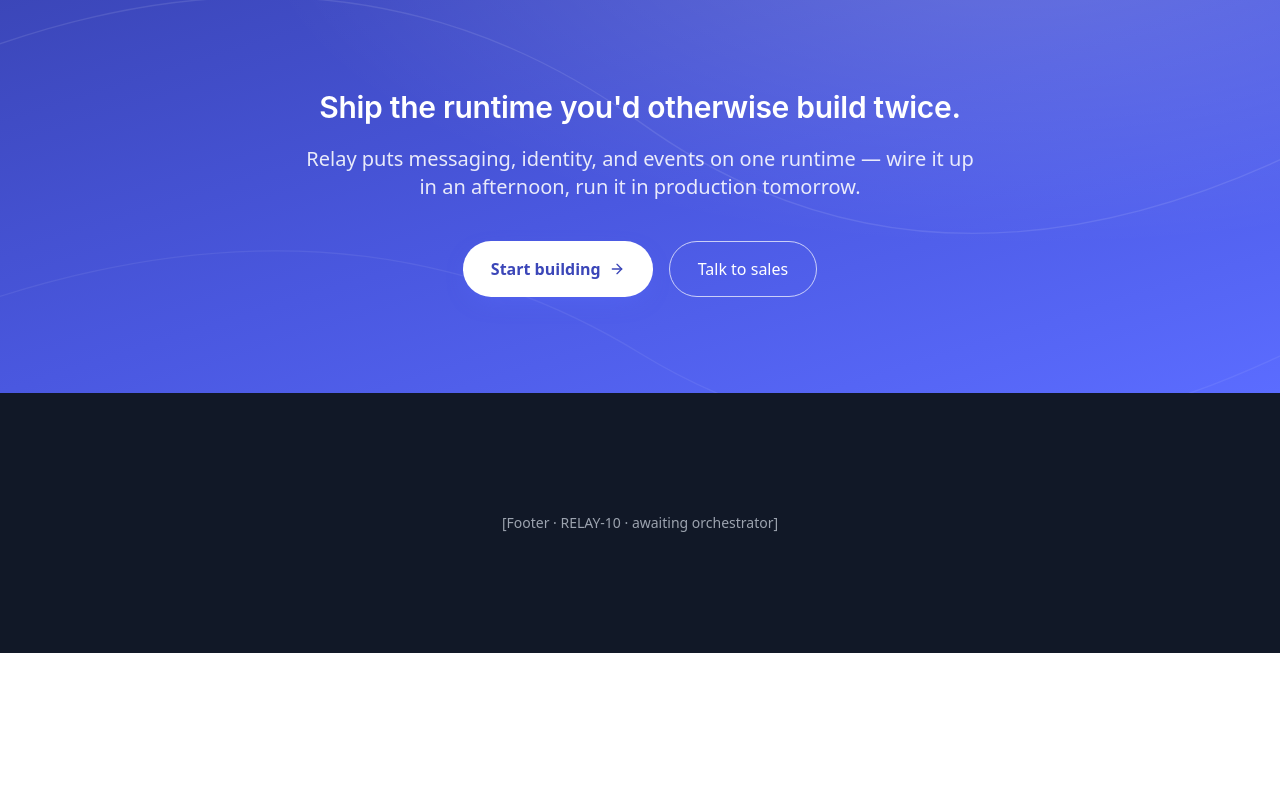
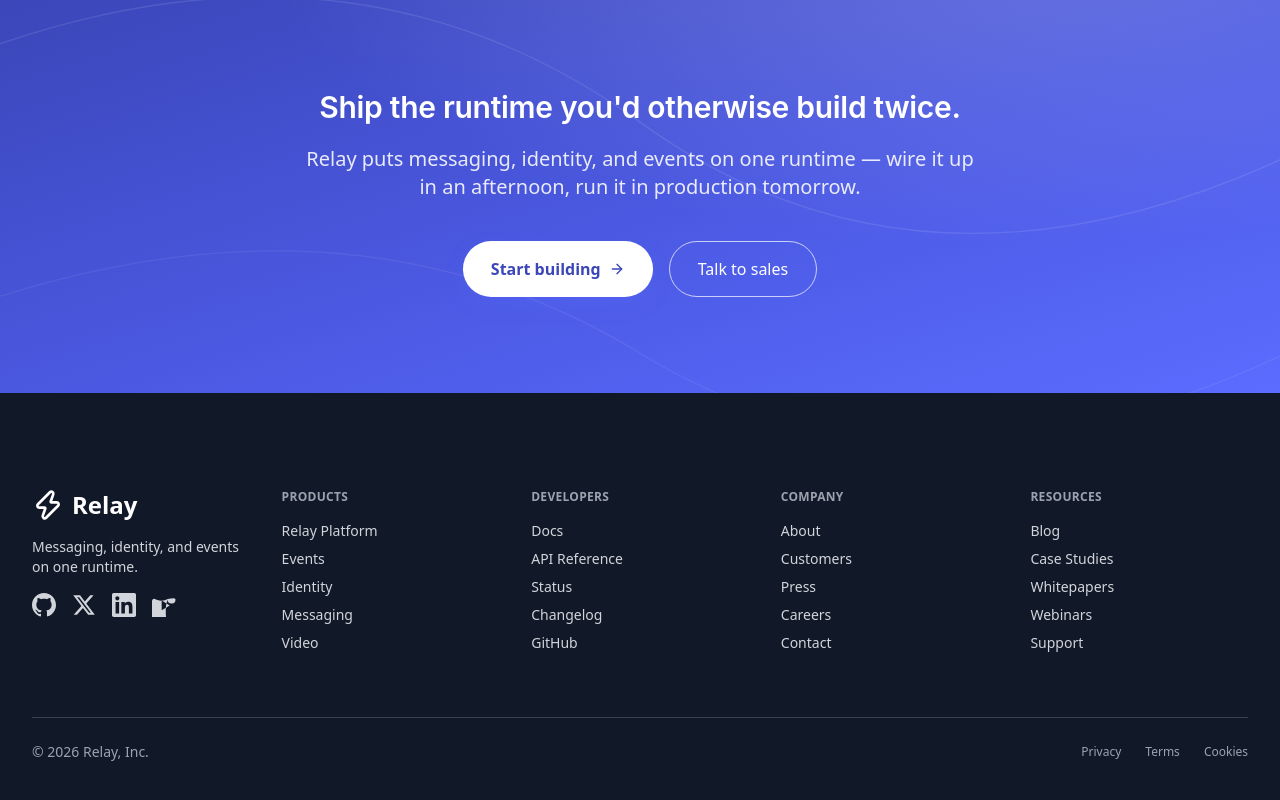
Before and after one commit to 5whsdyqd88-art/template, a Next.js app: page / in a window 1280 px wide. Shown: the part 2270-3070 px from the top of the page. Before the commit the page ends 2923 px from the top, so only its background shows below. Built offline with nearby package versions, Linux system fonts and the light colour scheme.

Commit message:
fix(footer): implement component with 4-col layout and bottom bar

```diff
--- a/components/relay/Footer.tsx
+++ b/components/relay/Footer.tsx
@@ -1,7 +1,160 @@
+"use client";
+
+import { footerContent } from "@/content/relay/footer";
+import { Zap } from "lucide-react";
+import { motion, useReducedMotion } from "framer-motion";
+
+const socialPaths: Record<string, string> = {
+  GitHub: "M12 0C5.37 0 0 5.37 0 12c0 5.31 3.435 9.795 8.205 11.385.6.105.825-.255.825-.57 0-.285-.015-1.04-.015-2.04-3.338.72-4.042-1.61-4.042-1.61-.546-1.385-1.335-1.755-1.335-1.755-1.087-.745.083-.73.083-.73 1.205.085 1.838 1.235 1.838 1.235 1.07 1.835 2.805 1.305 3.495.995.108-.775.418-1.305.762-1.605-2.665-.3-5.466-1.335-5.466-5.93 0-1.31.465-2.38 1.235-3.22-.135-.3-.54-1.525.105-3.175 0 0 1.005-.315 3.3 1.23.96-.27 1.98-.405 3-.405 1.02 0 2.04.135 3 .405 2.295-1.545 3.3-1.23 3.3-1.23.645 1.65.24 2.875.12 3.175.765.84 1.23 1.91 1.23 3.22 0 4.61-2.805 5.625-5.475 5.92.435.375.81 1.095.81 2.22 0 1.605-.015 2.895-.015 3.285 0 .315.225.69.825.57C20.565 21.795 24 17.31 24 12c0-6.63-5.37-12-12-12z",
+  X: "M18.244 2.25h3.308l-7.227 8.26 8.502 11.24H16.17l-5.214-6.817L4.99 21.75H1.68l7.73-8.835L1.254 2.25H8.08l4.713 6.231zm-1.161 17.52h1.833L7.084 4.126H5.117z",
+  LinkedIn: "M20.447 20.452h-3.554v-5.569c0-1.328-.027-3.037-1.852-3.037-1.853 0-2.136 1.445-2.136 2.939v5.667H9.351V9h3.414v1.561h.046c.477-.9 1.637-1.85 3.37-1.85 3.601 0 4.267 2.37 4.267 5.455v6.28zM5.337 7.433c-1.144 0-2.063-.926-2.063-2.065 0-1.138.92-2.063 2.063-2.063 1.14 0 2.064.925 2.064 2.063 0 1.139-.925 2.065-2.064 2.065zm1.782 13.019H3.555V9h3.564v11.452zM22.225 0H1.771C.792 0 0 .774 0 1.729v20.542C0 23.227.792 24 1.771 24h20.451C23.2 24 24 23.227 24 22.271V1.729C24 .774 23.2 0 22.222 0h.003z",
+  YouTube: "M23.498 6.186A3.264 3.264 0 0 0 21.75 5.25c-1.935 0-4.07.34-6.007.758a12.685 12.685 0 0 1-6.568 1.615A12.684 12.684 0 0 1 2.162 5.808 3.263 3.263 0 0 0 .412 6.74C-.589 9.465-1.333 12.716-1.333 16.15v4.975c0 3.434.744 6.686 1.745 9.411 1.748.934 3.883 1.273 5.818 1.273 1.934 0 4.069-.339 5.818-1.273a14.927 14.927 0 0 0 1.746-9.411v-4.975c0-3.434.745-6.685 1.746-9.411A3.264 3.264 0 0 0 23.498 6.186zM9.672 18.306V7.476l8.053 4.915-8.053 4.915z",
+};
+
+function SocialIcon({ name, url }: { name: string; url: string }) {
+  if (name === "Zap") {
+    return (
+      <a href={url} className="text-ink-300 hover:text-white transition-colors" aria-label={name}>
+        <Zap className="w-6 h-6" />
+      </a>
+    );
+  }
+  return (
+    <a href={url} className="text-ink-300 hover:text-white transition-colors" aria-label={name}>
+      <svg className="w-6 h-6" fill="currentColor" viewBox="0 0 24 24" aria-hidden="true">
+        <path d={socialPaths[name] || ""} />
+      </svg>
+    </a>
+  );
+}
+
+function FooterColumn({ title, links }: { title: string; links: { name: string; url: string }[] }) {
+  const shouldReduceMotion = useReducedMotion();
+
+  return (
+    <motion.div
+      initial={{ opacity: 0, y: 20 }}
+      whileInView={{ opacity: 1, y: 0 }}
+      viewport={{ once: true }}
+      transition={{ duration: shouldReduceMotion ? 0 : 0.5 }}
+    >
+      <h3 className="text-xs font-semibold text-ink-400 uppercase tracking-wide mb-4">
+        {title}
+      </h3>
+      <ul className="space-y-2">
+        {links.map((link, index) => (
+          <motion.li
+            key={link.name}
+            initial={{ opacity: 0, y: 20 }}
+            whileInView={{ opacity: 1, y: 0 }}
+            viewport={{ once: true }}
+            transition={{
+              duration: shouldReduceMotion ? 0 : 0.5,
+              delay: shouldReduceMotion ? 0 : index * 0.08,
+            }}
+          >
+            <a
+              href={link.url}
+              className="text-sm text-ink-300 hover:text-white transition-colors"
+            >
+              {link.name}
+            </a>
+          </motion.li>
+        ))}
+      </ul>
+    </motion.div>
+  );
+}
+
+function BrandBlock() {
+  const shouldReduceMotion = useReducedMotion();
+
+  return (
+    <motion.div
+      initial={{ opacity: 0, y: 20 }}
+      whileInView={{ opacity: 1, y: 0 }}
+      viewport={{ once: true }}
+      transition={{ duration: shouldReduceMotion ? 0 : 0.5 }}
+      className="flex flex-col items-start"
+    >
+      <div className="flex items-center gap-2 mb-4">
+        <Zap className="w-8 h-8 text-white" />
+        <span className="text-2xl font-semibold text-white">Relay</span>
+      </div>
+      <p className="text-sm text-ink-300 mb-4">{footerContent.tagline}</p>
+      <div className="flex gap-4">
+        {footerContent.social.map((social) => (
+          <SocialIcon
+            key={social.name}
+            name={social.name}
+            url={social.url}
+          />
+        ))}
+      </div>
+    </motion.div>
+  );
+}
+
+function BottomBar() {
+  const shouldReduceMotion = useReducedMotion();
+
+  return (
+    <motion.div
+      initial={{ opacity: 0, y: 20 }}
+      whileInView={{ opacity: 1, y: 0 }}
+      viewport={{ once: true }}
+      transition={{ duration: shouldReduceMotion ? 0 : 0.5 }}
+      className="mt-16 pt-6 border-t border-ink-700"
+    >
+      <div className="flex flex-col md:flex-row justify-between items-center gap-4">
+        <p className="text-sm text-ink-400">{footerContent.copyright}</p>
+        <div className="flex gap-6">
+          {footerContent.bottomLinks.map((link, index) => (
+            <motion.a
+              key={link.name}
+              href={link.url}
+              initial={{ opacity: 0, y: 20 }}
+              whileInView={{ opacity: 1, y: 0 }}
+              viewport={{ once: true }}
+              transition={{
+                duration: shouldReduceMotion ? 0 : 0.5,
+                delay: shouldReduceMotion ? 0 : index * 0.08,
+              }}
+              className="text-xs text-ink-400 hover:text-white transition-colors"
+            >
+              {link.name}
+            </motion.a>
+          ))}
+        </div>
+      </div>
+    </motion.div>
+  );
+}
+
 export default function Footer() {
+  const shouldReduceMotion = useReducedMotion();
+
   return (
     <footer className="min-h-[260px] flex items-center justify-center text-ink-400 text-sm bg-ink-900 text-ink-300">
-      [Footer · RELAY-10 · awaiting orchestrator]
+      <div className="max-w-7xl px-4 sm:px-6 lg:px-8 py-24">
+        <motion.div
+          initial={{ opacity: 0 }}
+          whileInView={{ opacity: 1 }}
+          viewport={{ once: true }}
+          transition={{ staggerChildren: 0.08 }}
+          className="grid grid-cols-1 md:grid-cols-2 lg:grid-cols-5 gap-x-8 gap-y-12"
+        >
+          <BrandBlock />
+          {footerContent.columns.map((column) => (
+            <FooterColumn
+              key={column.title}
+              title={column.title}
+              links={column.links}
+            />
+          ))}
+        </motion.div>
+        <BottomBar />
+      </div>
     </footer>
   );
 }
--- /dev/null
+++ b/content/relay/footer.ts
@@ -0,0 +1,61 @@
+export const footerContent = {
+  tagline: "Messaging, identity, and events on one runtime.",
+  brand: {
+    name: "Relay",
+    logo: "Zap",
+  },
+  social: [
+    { name: "GitHub", url: "#", label: "GitHub" },
+    { name: "X", url: "#", label: "X" },
+    { name: "LinkedIn", url: "#", label: "LinkedIn" },
+    { name: "YouTube", url: "#", label: "YouTube" },
+  ],
+  columns: [
+    {
+      title: "Products",
+      links: [
+        { name: "Relay Platform", url: "#" },
+        { name: "Events", url: "#" },
+        { name: "Identity", url: "#" },
+        { name: "Messaging", url: "#" },
+        { name: "Video", url: "#" },
+      ],
+    },
+    {
+      title: "Developers",
+      links: [
+        { name: "Docs", url: "#" },
+        { name: "API Reference", url: "#" },
+        { name: "Status", url: "#" },
+        { name: "Changelog", url: "#" },
+        { name: "GitHub", url: "#" },
+      ],
+    },
+    {
+      title: "Company",
+      links: [
+        { name: "About", url: "#" },
+        { name: "Customers", url: "#" },
+        { name: "Press", url: "#" },
+        { name: "Careers", url: "#" },
+        { name: "Contact", url: "#" },
+      ],
+    },
+    {
+      title: "Resources",
+      links: [
+        { name: "Blog", url: "#" },
+        { name: "Case Studies", url: "#" },
+        { name: "Whitepapers", url: "#" },
+        { name: "Webinars", url: "#" },
+        { name: "Support", url: "#" },
+      ],
+    },
+  ],
+  copyright: "© 2026 Relay, Inc.",
+  bottomLinks: [
+    { name: "Privacy", url: "#" },
+    { name: "Terms", url: "#" },
+    { name: "Cookies", url: "#" },
+  ],
+};
```
